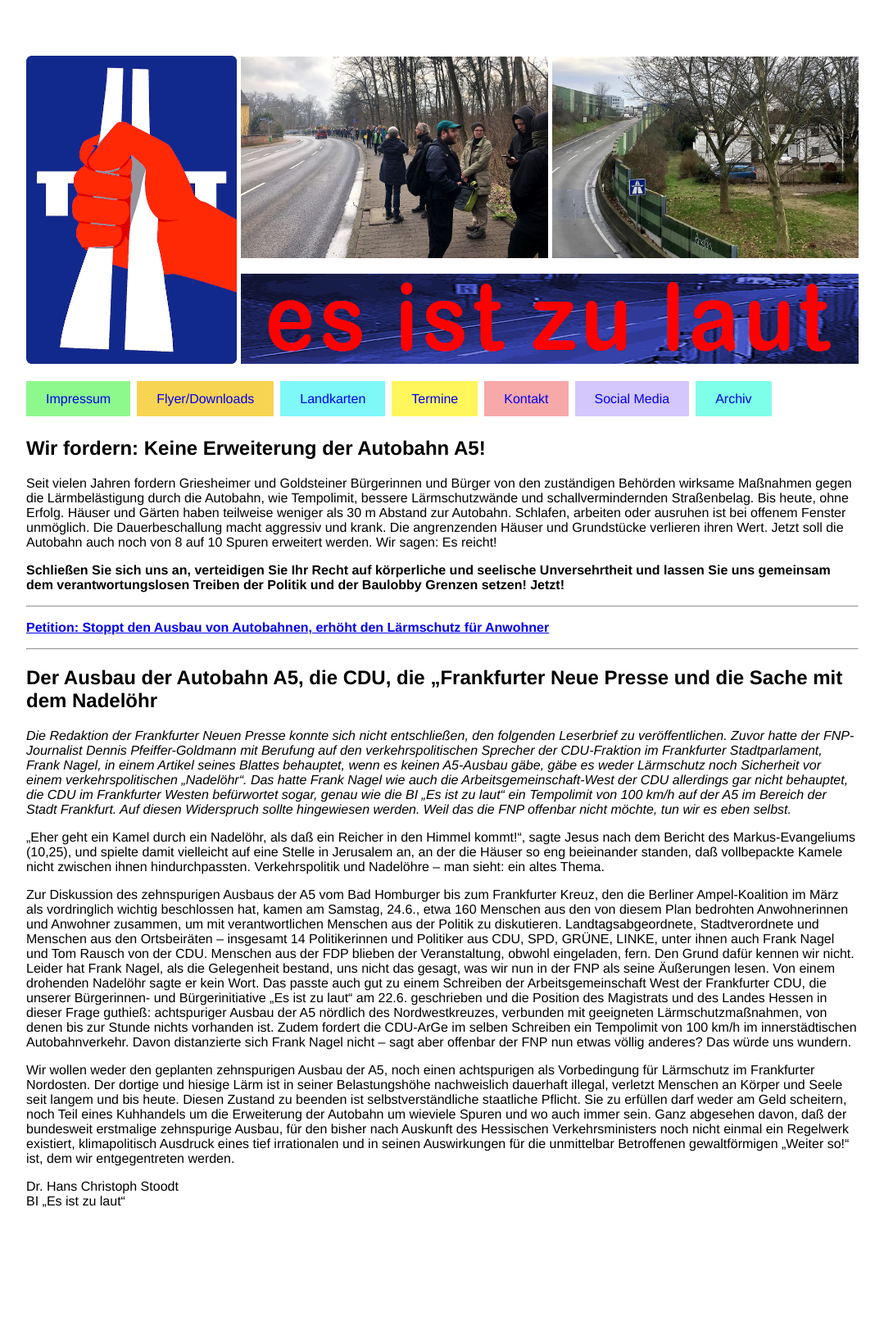
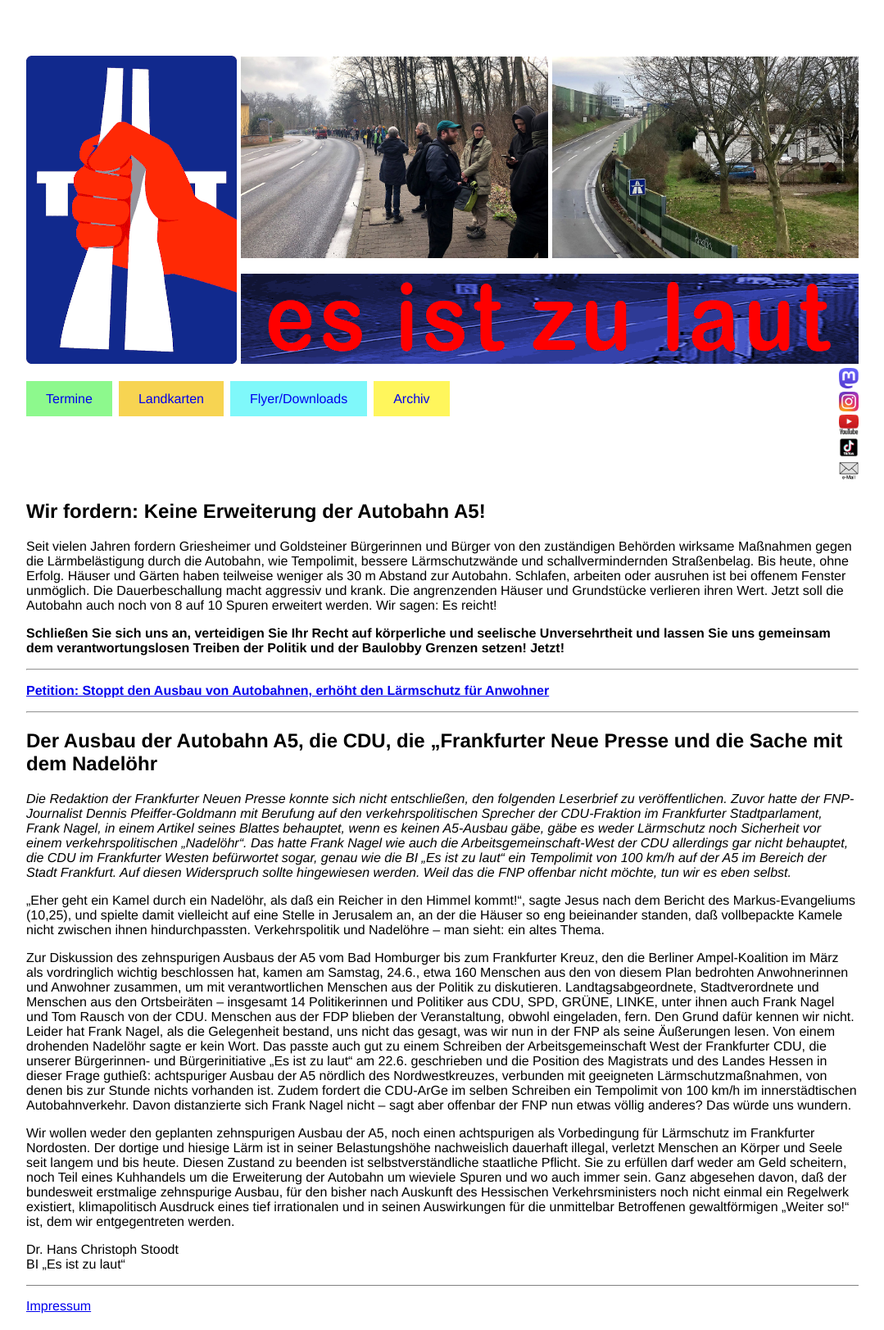
Before and after one commit to esistzulaut/website, a Jekyll site: the page built from index.md, in a window 1280 px wide. Shown: the whole page at 82% size, without its empty margins (100-1179 px from the left). Built offline with Jekyll 4.4.1, drawn with Linux system fonts in a browser that asks for light colours; our own code applies the rules of GitHub Pages for plain Markdown files.

Commit message:
Neues Layout

```diff
--- /dev/null
+++ b/_includes/footer.html
@@ -0,0 +1,3 @@
+<footer>
+  <a href="/impressum.html">Impressum</a>
+</footer>
--- a/_includes/menu.html
+++ b/_includes/menu.html
@@ -1,7 +1,4 @@
-<a href="/impressum.html">Impressum</a>
+<a href="/termine.html">Termine</a>
+<a href="/landkarten.html">Landkarten</a>
 <a href="/downloads.html">Flyer/Downloads</a>
-<a href="/landkarten.html">Landkarten</a>
-<a href="/termine.html">Termine</a>
-<a href="mailto:es.ist.zu.laut@gmx.de">Kontakt</a>
-<a href="/socialmedia.html">Social Media</a>
 <a href="/archiv.html">Archiv</a>
--- /dev/null
+++ b/_includes/socialmedia.html
@@ -0,0 +1,5 @@
+<a href="https://hessen.social/@esistzulaut" target="_blank" title="Die BI auf Mastodon"><img src="/assets/img/logo-mastodon.png" alt="Die BI auf Mastadon"></a>
+<a href="https://www.instagram.com/es.ist.zu.laut/" target="_blank" title="Die BI auf Instagram"><img src="/assets/img/logo-instagram.jpeg" alt="Die BI auf Instagram"></a>
+<a href="https://www.youtube.com/@BurgerinitiativeGrieshei-yy3sc/videos" target="_blank" title="Die BI auf YouTube"><img src="/assets/img/logo-youtube.jpeg" alt="Die BI auf YouTube"></a>
+<a href="https://www.tiktok.com/@keinausbaudera5" target="_blank" title="Die BI auf TikTok"><img src="/assets/img/logo-tiktok.jpeg" alt="Die BI auf TikTok"></a>
+<a href="mailto:es.ist.zu.laut@gmx.de" title="Kontakt zur BI mittels e-Mail"><img src="/assets/img/e-mail.png" alt="Sende der BI eine e-Mail"></a>
--- a/_layouts/default.html
+++ b/_layouts/default.html
@@ -12,6 +12,10 @@
         {% include menu.html %}
       </nav>
 
+      <div class="socialmedia">
+        {% include socialmedia.html %}
+      </div>
+
       <h1>{{ page.title }}</h1>
     </header>
 
@@ -20,5 +24,7 @@
         {{ content }}
       </section>
     </div>
+
+    {% include footer.html %}
   </body>
 </html>
--- a/_layouts/mainpage.html
+++ b/_layouts/mainpage.html
@@ -15,13 +15,20 @@
       </div>
     </header>
 
-    <div>
+    <div id="header-2">
       <nav>
         {% include menu.html %}
       </nav>
-      <section id="main-content">
-        {{ content }}
-      </section>
+
+      <div class="socialmedia">
+        {% include socialmedia.html %}
+      </div>
     </div>
+
+    <section id="main-content">
+      {{ content }}
+    </section>
+
+    {% include footer.html %}
   </body>
 </html>
--- a/_layouts/tiles.html
+++ b/_layouts/tiles.html
@@ -11,6 +11,10 @@
       <nav>
         {% include menu.html %}
       </nav>
+
+      <div class="socialmedia">
+        {% include socialmedia.html %}
+      </div>
 
       <h1>{{ page.title }}</h1>
     </header>
--- a/assets/css/style.css
+++ b/assets/css/style.css
@@ -111,16 +111,37 @@ dd {
   background: white;
 }
 
+.socialmedia {
+  width: 24px;
+  text-align: right;
+}
+
+.socialmedia img {
+  width: 24px;
+}
+
 header {
   margin-top: 1rem;
   display: grid;
-  grid-template-columns: 80px auto;
+  grid-template-columns: 80px auto 24px;
   gap: 5px 5px;
-  justify-content: flex-start;
   align-items: flex-start;
   grid-template-areas:
-    "logo menu"
-    "title title";
+    "logo menu socialmedia"
+    "title title title";
+}
+
+
+#header-2 {
+  display: grid;
+  grid-template-columns: 1fr 24px;
+  grid-template-areas: "menu socialmedia";
+  align-items: flex-start;
+}
+
+footer {
+  border-top: 1px solid grey;
+    padding: 1rem 0;
 }
 
 iframe {
@@ -131,6 +152,7 @@ iframe {
   padding-top: 3rem;
   grid-template-columns: 1fr 2.93fr;
   gap: 5px 5px;
+  margin-right: -5px;
   align-items: end;
 }
 
@@ -154,27 +176,26 @@ header h1 { grid-area: title; }
 nav { grid-area: menu; }
 
 nav {
-  margin: 0 auto;
   display: flex;
   flex-wrap: wrap;
   row-gap: 5px;
   column-gap: 8px;
 }
 
-nav a {
+nav > a {
   display: inline-block;
   padding: 0.8rem 1.5rem;
   margin-bottom: 5px;
   text-decoration: none;
 }
 
-nav a:nth-child(1) { background-color: #8DF98D; }
-nav a:nth-child(2) { background-color: #F7D452; }
-nav a:nth-child(3) { background-color: #7FF8FA; }
-nav a:nth-child(4) { background-color: #FFF65C; }
-nav a:nth-child(5) { background-color: #F7A8A9; }
-nav a:nth-child(6) { background-color: #D4C7FB; }
-nav a:nth-child(7) { background-color: #7EFFEA; }
+nav > a:nth-child(1) { background-color: #8DF98D; }
+nav > a:nth-child(2) { background-color: #F7D452; }
+nav > a:nth-child(3) { background-color: #7FF8FA; }
+nav > a:nth-child(4) { background-color: #FFF65C; }
+nav > a:nth-child(5) { background-color: #F7A8A9; }
+nav > a:nth-child(6) { background-color: #D4C7FB; }
+nav > a:nth-child(7) { background-color: #7EFFEA; }
 
 .mainpage nav {
   margin-top: 1rem;
@@ -197,7 +218,7 @@ nav a:nth-child(7) { background-color: #7EFFEA; }
   h2 {
     font-size: 1.2rem;
   }
-  nav a {
+  nav > a {
     padding: 0.5rem 0.95rem;
   }
   .mainpage header {
@@ -205,6 +226,12 @@ nav a:nth-child(7) { background-color: #7EFFEA; }
   }
   .mainpage nav {
     margin-top: 0.2rem;
+  }
+  #header-2 {
+    grid-template-columns: 1fr 16px;
+  }
+  .socialmedia {
+    width: 16px;
   }
 }
 
@@ -220,16 +247,6 @@ nav a:nth-child(7) { background-color: #7EFFEA; }
   margin: 1rem;
 }
 
-#socialmedia_page #main-content a {
-  line-height: 32px;
-}
-
-#socialmedia_page #main-content img {
-  width: 32px;
-  float: left;
-  margin: 0 5px 0 0;
-}
-
 #archiv_page blockquote {
   margin: 0 1em;
   background: #eeeeee;
```
Also changed, not shown: socialmedia.md (deleted, +0 -12 lines), assets/img/e-mail.png (added), 1 other file.
